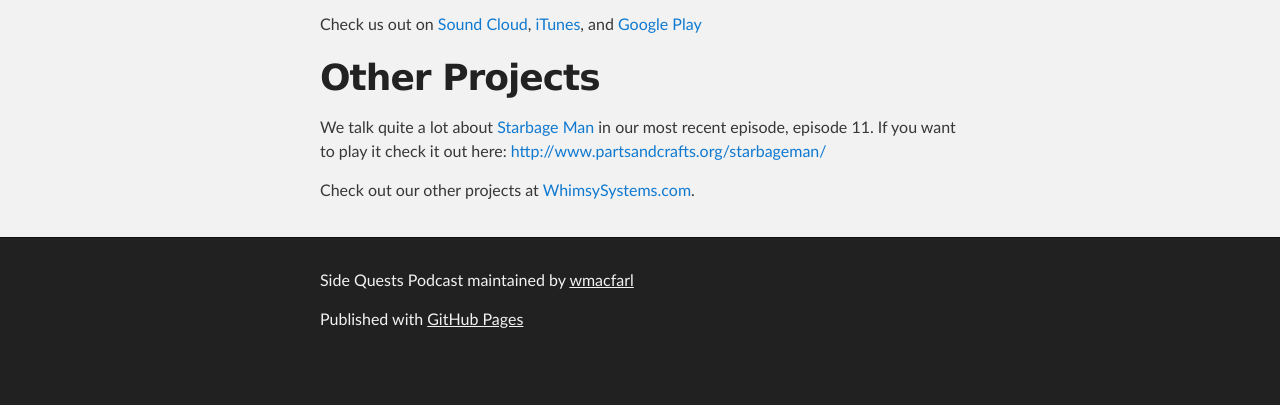
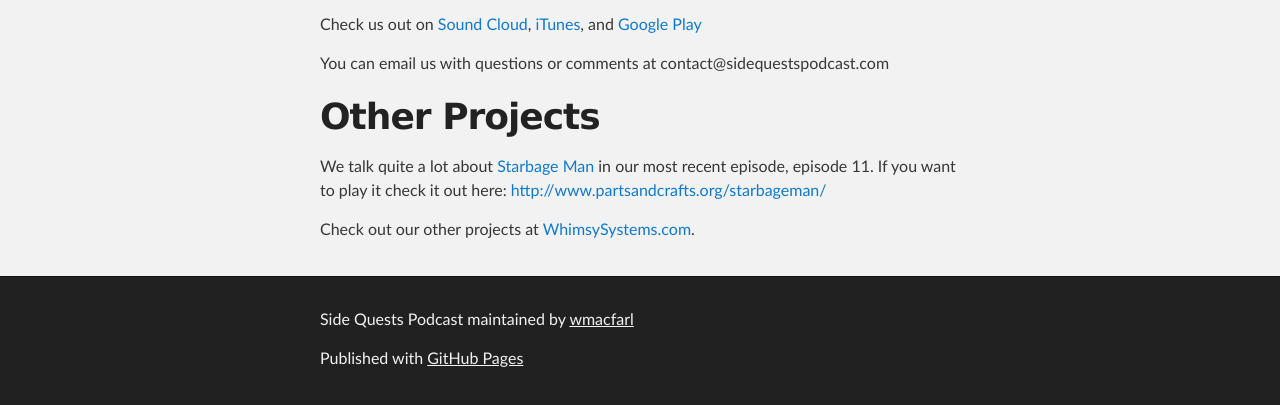
Before and after one commit to wmacfarl/sidequests, a Jekyll site: the page built from index.md, in a window 1280 px wide, cut to the strip 777-1182 px from the top of the page. Built offline with Jekyll 4.4.1, drawn with Linux system fonts in a browser that asks for light colours; before the commit the page ends 1143 px from its top, so only the background shows below that.

Commit message:
Added our email address

```diff
--- a/index.md
+++ b/index.md
@@ -8,7 +8,7 @@
 
 Check us out on [Sound Cloud](https://soundcloud.com/user-433639808/sets), [iTunes](https://itunes.apple.com/us/podcast/sidequests/id1273000966?mt=2), and [Google Play](https://play.google.com/music/listen?u=0#/ps/Ifjxoqufwcrxwceaxdtjrnvhoaq)
 
-
+You can email us with questions or comments at contact@sidequestspodcast.com
 
 # [](#header-1)Other Projects
 
```
